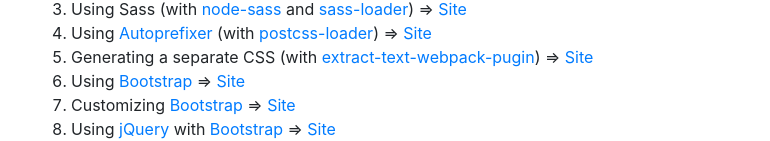
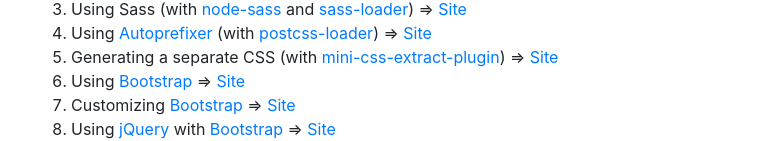
Before and after one commit to higuma/webpack-bootstrap-starter, a plain HTML site: page utils/index.html in a window 1280 px wide. Shown: the part 172-313 px from the top of the page, without its empty margins (54-824 px from the left). Drawn offline with nearby package versions, Linux system fonts and the light colour scheme.

Commit message:
correct index.html

```diff
--- a/utils/index.html
+++ b/utils/index.html
@@ -19,7 +19,7 @@
         </li>
         <li>Using <a href="https://github.com/postcss/autoprefixer" target="_blank">Autoprefixer</a> (with <a href="https://github.com/postcss/postcss-loader" target="_blank">postcss-loader</a>) ⇒ <a href="04/index.html">Site</a>
         </li>
-        <li>Generating a separate CSS (with <a href="https://github.com/webpack-contrib/extract-text-webpack-plugin" target="_blank">extract-text-webpack-pugin</a>) ⇒ <a href="05/index.html">Site</a>
+        <li>Generating a separate CSS (with <a href="https://github.com/webpack-contrib/mini-css-extract-plugin" target="_blank">mini-css-extract-plugin</a>) ⇒ <a href="05/index.html">Site</a>
         </li>
         <li>Using <a href="http://getbootstrap.com/" target="_blank">Bootstrap</a> ⇒ <a href="06/index.html">Site</a>
         </li>
```
